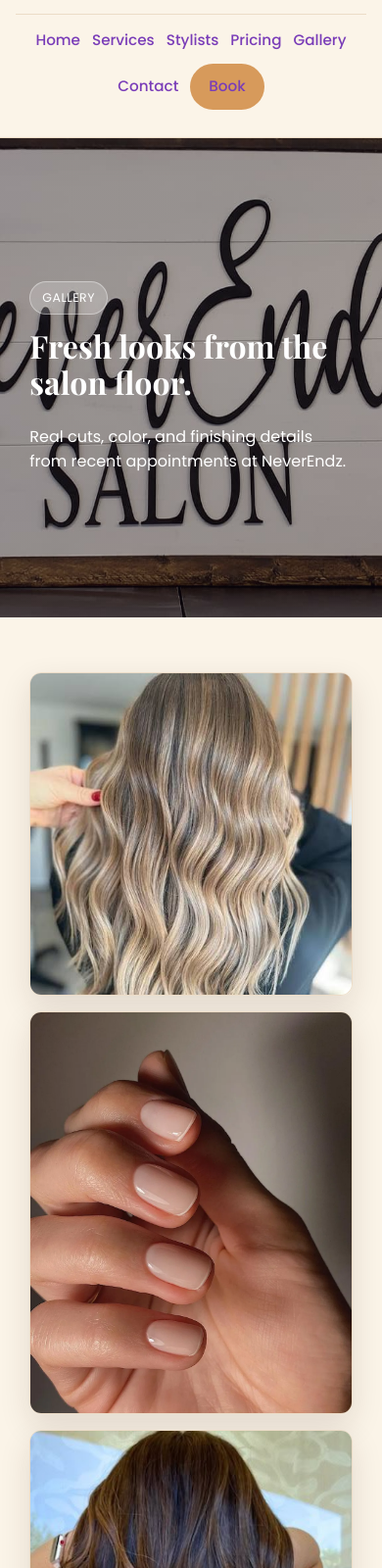
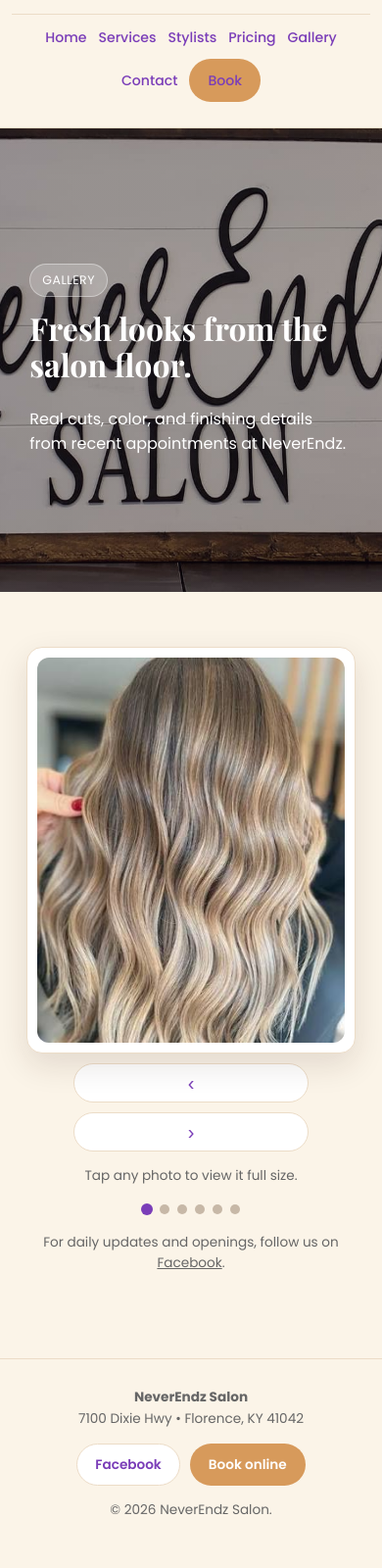
Before and after one commit to Ksallee0923/NevSalon, a website: page NeverEndz Salon/gallery.html in a window 390 px wide. Shown: the top 1600 px of the page at 98% size. Drawn offline with nearby package versions, Linux system fonts and the light colour scheme.

Commit message:
Improve mobile responsiveness and accessibility

```diff
--- a/NeverEndz Salon/css/styles.css
+++ b/NeverEndz Salon/css/styles.css
@@ -38,6 +38,22 @@ a {
   color: inherit;
 }
 
+:focus-visible {
+  outline: 3px solid var(--accent);
+  outline-offset: 3px;
+}
+
+@media (prefers-reduced-motion: reduce) {
+  *,
+  *::before,
+  *::after {
+    animation-duration: 0.01ms !important;
+    animation-iteration-count: 1 !important;
+    transition-duration: 0.01ms !important;
+    scroll-behavior: auto !important;
+  }
+}
+
 img {
   max-width: 100%;
   display: block;
@@ -63,6 +79,7 @@ nav,
   display: flex;
   justify-content: center;
   align-items: center;
+  flex-wrap: wrap;
   gap: 20px;
   padding: 18px 0;
 }
@@ -84,7 +101,7 @@ nav a:hover,
 .header .nav {
   display: flex;
   align-items: center;
-  justify-content: space-between;
+  justify-content: center;
   gap: 20px;
   min-height: 76px;
 }
@@ -276,6 +293,41 @@ section p,
   margin-inline: auto;
 }
 
+.centered p {
+  margin-inline: auto;
+}
+
+.home-intro {
+  display: grid;
+  gap: 16px;
+}
+
+.home-highlights {
+  display: grid;
+  grid-template-columns: repeat(auto-fit, minmax(200px, 1fr));
+  gap: 16px;
+  margin-top: 10px;
+}
+
+.highlight-card {
+  background: var(--surface);
+  border: 1px solid var(--border);
+  border-radius: 14px;
+  padding: 18px;
+  text-align: left;
+  box-shadow: var(--shadow);
+}
+
+.highlight-card h3 {
+  font-family: "Playfair Display", "Georgia", serif;
+  font-size: 1.2rem;
+  margin-bottom: 8px;
+}
+
+.highlight-card p {
+  margin-inline: 0;
+}
+
 .muted {
   color: var(--muted);
 }
@@ -394,56 +446,80 @@ section p,
 }
 
 /* ---------- GALLERY ---------- */
-.gallery {
-  max-width: 700px;
-  margin: 32px auto 0;
-  position: relative;
+.gallery-carousel {
+  width: min(900px, 100%);
+  margin: 0 auto;
+  display: grid;
+  grid-template-columns: auto 1fr auto;
+  align-items: center;
+  gap: 14px;
 }
 
-.gallery img {
+.gallery-stage {
+  position: relative;
+  background: var(--surface);
+  border: 1px solid var(--border);
+  border-radius: 16px;
+  padding: 10px;
+  box-shadow: var(--shadow);
+}
+
+.gallery-stage img {
   width: 100%;
+  aspect-ratio: 4 / 5;
+  min-height: 320px;
+  object-fit: cover;
   border-radius: 12px;
   display: none;
+  cursor: zoom-in;
 }
 
-.gallery img.active {
+.gallery-stage img.active {
   display: block;
 }
 
-.gallery button {
-  position: absolute;
-  top: 50%;
-  transform: translateY(-50%);
-  background: rgba(0, 0, 0, 0.6);
-  border: none;
-  color: #fff;
-  font-size: 20px;
-  padding: 8px 12px;
+.gallery-control {
+  border: 1px solid var(--border);
+  background: var(--surface);
+  color: var(--primary);
+  width: 44px;
+  height: 44px;
+  border-radius: 999px;
+  font-size: 1.7rem;
+  line-height: 1;
   cursor: pointer;
-  border-radius: 10px;
+  display: grid;
+  place-items: center;
+  transition: background 0.2s ease, color 0.2s ease, transform 0.2s ease;
 }
 
-.gallery .prev {
-  left: 10px;
+.gallery-control:hover {
+  background: var(--primary);
+  color: #fff;
+  transform: translateY(-1px);
 }
 
-.gallery .next {
-  right: 10px;
+.gallery-thumbs {
+  display: flex;
+  justify-content: center;
+  align-items: center;
+  gap: 8px;
+  margin-top: 18px;
 }
 
-.masonry-grid {
-  columns: 3 220px;
-  column-gap: 16px;
+.gallery-thumbs button {
+  width: 10px;
+  height: 10px;
+  border-radius: 999px;
+  border: 0;
+  background: #c7b8a7;
+  cursor: pointer;
+  transition: transform 0.2s ease, background 0.2s ease;
 }
 
-.masonry-grid img {
-  width: 100%;
-  margin-bottom: 16px;
-  border-radius: 12px;
-  break-inside: avoid;
-  cursor: zoom-in;
-  border: 1px solid var(--border);
-  box-shadow: var(--shadow);
+.gallery-thumbs button.is-active {
+  background: var(--primary);
+  transform: scale(1.2);
 }
 
 .lightbox {
@@ -502,6 +578,7 @@ footer,
     padding: 14px 0;
   }
 
+  nav,
   .nav-links {
     width: 100%;
     justify-content: center;
@@ -516,19 +593,77 @@ footer,
   }
 }
 
-@media (max-width: 560px) {
+@media (max-width: 760px) {
+  .container {
+    width: min(1100px, 94%);
+  }
+
   nav,
   .nav-links {
-    gap: 12px;
-    padding: 14px 0;
+    gap: 10px 12px;
+    padding: 12px 0;
+  }
+
+  nav a,
+  .nav-links a {
+    font-size: 0.88rem;
   }
 
   .hero {
-    min-height: 58vh;
+    min-height: 56vh;
   }
 
+  .hero-content {
+    padding-inline: 8px;
+  }
+
+  .hero .buttons {
+    width: 100%;
+  }
+
+  .hero .buttons a {
+    flex: 1 1 160px;
+  }
+
+  .home-highlights {
+    grid-template-columns: 1fr;
+  }
+
+  .gallery-carousel {
+    grid-template-columns: 1fr;
+    gap: 10px;
+  }
+
+  .gallery-control {
+    width: 100%;
+    max-width: 240px;
+    height: 40px;
+    font-size: 1.25rem;
+    justify-self: center;
+  }
+
+  .gallery-control.prev {
+    order: 2;
+  }
+
+  .gallery-stage {
+    order: 1;
+  }
+
+  .gallery-control.next {
+    order: 3;
+  }
+}
+
+@media (max-width: 560px) {
   section,
   .section {
     padding: 56px 16px;
   }
+
+  .footer-actions {
+    width: 100%;
+    flex-wrap: wrap;
+    justify-content: center;
+  }
 }
--- a/NeverEndz Salon/gallery.html
+++ b/NeverEndz Salon/gallery.html
@@ -37,13 +37,30 @@
 
   <section class="section">
     <div class="container">
-      <div class="masonry-grid js-lightbox-gallery reveal">
-        <img src="images/gallery-1.jpg" alt="Dimensional blonde hair color" data-full="images/gallery-1.jpg" />
-        <img src="images/gallery-2.jpg" alt="Soft waves with subtle highlights" data-full="images/gallery-2.jpg" />
-        <img src="images/gallery-3.jpg" alt="Polished manicure with neutral finish" data-full="images/gallery-3.jpg" />
-        <img src="images/gallery-4.jpg" alt="Detailed layered haircut" data-full="images/gallery-4.jpg" />
-        <img src="images/gallery-5.jpg" alt="Glossed brunette style" data-full="images/gallery-5.jpg" />
-        <img src="images/gallery-6.jpg" alt="Textured style with movement" data-full="images/gallery-6.jpg" />
+      <div class="gallery-carousel reveal" aria-label="NeverEndz salon gallery carousel">
+        <button type="button" class="gallery-control prev" aria-label="View previous image">‹</button>
+
+        <div class="gallery-stage js-lightbox-gallery" aria-live="polite" tabindex="0" role="region" aria-label="Salon photo carousel. Use previous and next buttons to browse images.">
+          <img src="images/gallery-1.jpg" alt="Dimensional blonde hair color" data-full="images/gallery-1.jpg" class="active" />
+          <img src="images/gallery-2.jpg" alt="Soft waves with subtle highlights" data-full="images/gallery-2.jpg" />
+          <img src="images/gallery-3.jpg" alt="Polished manicure with neutral finish" data-full="images/gallery-3.jpg" />
+          <img src="images/gallery-4.jpg" alt="Detailed layered haircut" data-full="images/gallery-4.jpg" />
+          <img src="images/gallery-5.jpg" alt="Glossed brunette style" data-full="images/gallery-5.jpg" />
+          <img src="images/gallery-6.jpg" alt="Textured style with movement" data-full="images/gallery-6.jpg" />
+        </div>
+
+        <button type="button" class="gallery-control next" aria-label="View next image">›</button>
+      </div>
+
+      <p class="muted tiny centered" style="margin-top: 14px;">Tap any photo to view it full size.</p>
+
+      <div class="gallery-thumbs" aria-label="Choose a gallery image">
+        <button type="button" class="is-active" data-slide="0" aria-label="Show image 1"></button>
+        <button type="button" data-slide="1" aria-label="Show image 2"></button>
+        <button type="button" data-slide="2" aria-label="Show image 3"></button>
+        <button type="button" data-slide="3" aria-label="Show image 4"></button>
+        <button type="button" data-slide="4" aria-label="Show image 5"></button>
+        <button type="button" data-slide="5" aria-label="Show image 6"></button>
       </div>
 
       <p class="muted tiny centered" style="margin-top: 18px;">
--- a/NeverEndz Salon/js/app.js
+++ b/NeverEndz Salon/js/app.js
@@ -2,28 +2,77 @@
 // NeverEndz Salon – Shared front-end scripts
 // ==========================================
 
-const slides = document.querySelectorAll('.gallery img');
+const carouselSlides = document.querySelectorAll('.gallery-stage img');
+const prevButton = document.querySelector('.gallery-control.prev');
+const nextButton = document.querySelector('.gallery-control.next');
+const thumbButtons = document.querySelectorAll('.gallery-thumbs button');
+const galleryStage = document.querySelector('.gallery-stage');
 let currentIndex = 0;
 
+function updateThumbState(index) {
+  thumbButtons.forEach((button) => {
+    button.classList.toggle('is-active', Number(button.dataset.slide) === index);
+  });
+}
+
 function showSlide(index) {
-  slides.forEach((slide) => slide.classList.remove('active'));
-  slides[index].classList.add('active');
+  if (!carouselSlides.length) return;
+
+  carouselSlides.forEach((slide, slideIndex) => {
+    const isActive = slideIndex === index;
+    slide.classList.toggle('active', isActive);
+    slide.setAttribute('aria-hidden', String(!isActive));
+  });
+
+  currentIndex = index;
+  updateThumbState(index);
 }
 
 function nextSlide() {
-  if (!slides.length) return;
-  currentIndex = (currentIndex + 1) % slides.length;
-  showSlide(currentIndex);
+  if (!carouselSlides.length) return;
+  const index = (currentIndex + 1) % carouselSlides.length;
+  showSlide(index);
 }
 
 function prevSlide() {
-  if (!slides.length) return;
-  currentIndex = (currentIndex - 1 + slides.length) % slides.length;
-  showSlide(currentIndex);
+  if (!carouselSlides.length) return;
+  const index = (currentIndex - 1 + carouselSlides.length) % carouselSlides.length;
+  showSlide(index);
 }
 
-if (slides.length > 0) {
+if (carouselSlides.length > 0) {
   showSlide(currentIndex);
+
+  if (nextButton) {
+    nextButton.addEventListener('click', nextSlide);
+  }
+
+  if (prevButton) {
+    prevButton.addEventListener('click', prevSlide);
+  }
+
+  thumbButtons.forEach((button) => {
+    button.addEventListener('click', () => {
+      const index = Number(button.dataset.slide);
+      if (!Number.isNaN(index)) {
+        showSlide(index);
+      }
+    });
+  });
+
+  if (galleryStage) {
+    galleryStage.addEventListener('keydown', (event) => {
+      if (event.key === 'ArrowRight') {
+        event.preventDefault();
+        nextSlide();
+      }
+
+      if (event.key === 'ArrowLeft') {
+        event.preventDefault();
+        prevSlide();
+      }
+    });
+  }
 }
 
 const yearEl = document.getElementById('year');
```
Also changed, not shown: NeverEndz Salon/index.html (+18 -1 lines).
